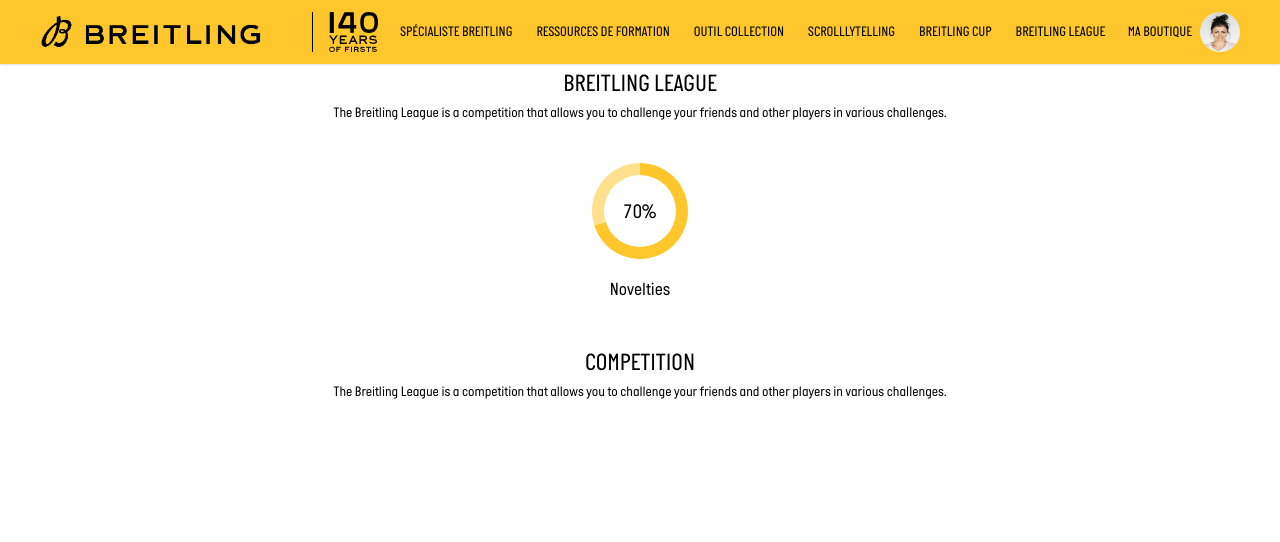
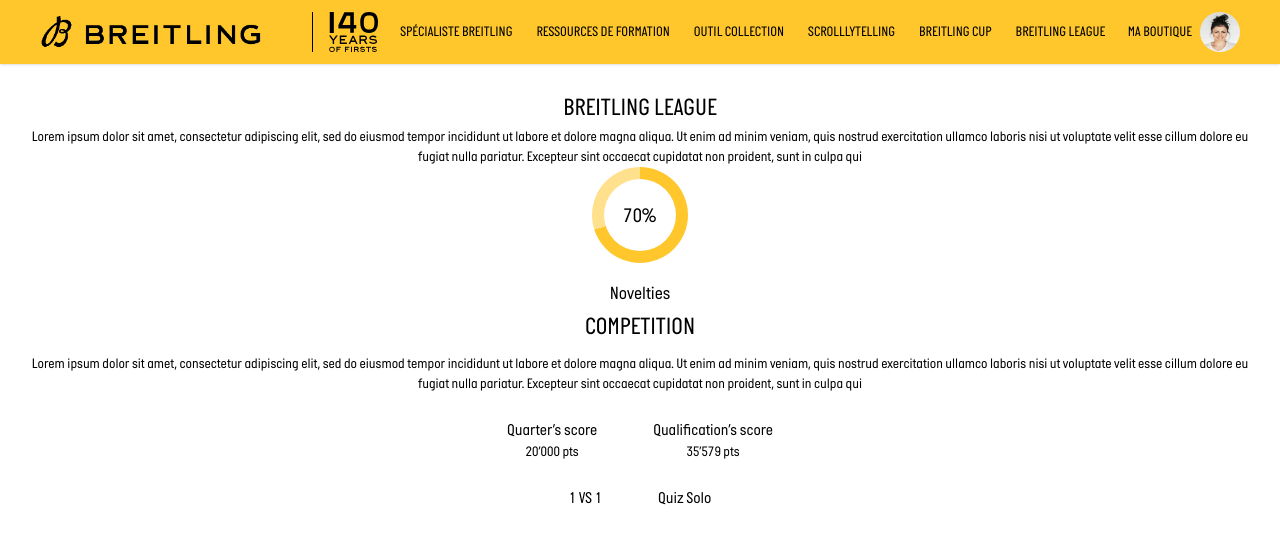
Before and after one commit to AgatheMakumbi/BreitlingLeagueFrontEnd, a Vue app: page /league in a window 1280 px wide. Shown: the top 542 px of the page. Built offline with nearby package versions, Linux system fonts and the light colour scheme.

Commit message:
update breitlingleague file

```diff
--- a/src/components/TheProgressBar.vue
+++ b/src/components/TheProgressBar.vue
@@ -20,7 +20,7 @@
   //increase the value each 10ms then update the progress and text content
   const timer = setInterval(() => {
     initialValue.value++;
-    console.log(initialValue.value);
+    //console.log(initialValue.value);
 
     const degree = (initialValue.value / 100) * 360;
     circularBar.style.background = `conic-gradient(#ffc72c ${degree}deg, #ffe08d 0deg)`;
--- a/src/components/pages/BreitlingLeague.vue
+++ b/src/components/pages/BreitlingLeague.vue
@@ -1,19 +1,44 @@
 <template>
-  <section href="#home" class="home">
-    <h1 class="pageTitle">Breitling League</h1>
+  <section href="#home" class="home centered">
+    <div class="learningWrapper centered">
+      <h1 class="pageTitle">Breitling League</h1>
 
-    <p>
-      The Breitling League is a competition that allows you to challenge your
-      friends and other players in various challenges.
+      <p>
+        Lorem ipsum dolor sit amet, consectetur adipiscing elit, sed do eiusmod tempor incididunt ut labore et dolore magna aliqua. Ut enim ad minim veniam, quis nostrud exercitation ullamco laboris nisi ut voluptate velit esse cillum dolore eu fugiat nulla pariatur. Excepteur sint occaecat cupidatat non proident, sunt in culpa qui
+      </p>
+
+      <TheProgressBar />
+    </div>
+    <div class="competitionWrapper centered">
+      <h1 class="pageTitle">Competition</h1>
+    <p class="mt-2">
+      Lorem ipsum dolor sit amet, consectetur adipiscing elit, sed do eiusmod tempor incididunt ut labore et dolore magna aliqua. Ut enim ad minim veniam, quis nostrud exercitation ullamco laboris nisi ut voluptate velit esse cillum dolore eu fugiat nulla pariatur. Excepteur sint occaecat cupidatat non proident, sunt in culpa qui
     </p>
 
-    <TheProgressBar />
+    <div class="competitionScore twoColums mt-6">
+      <div class="quarterScore centered">
+        <h2>Quarter’s score</h2>
+        <p class="score">20’000 pts</p>
+      </div>
+      <div class="qualificationScorecentered ">
+        <h2>Qualification’s score</h2>
+        <p class="score">35’579 pts</p>
+      </div>
+    </div>
+    <div class="twoColums mt-6">
+      <a class="quarterScore centered">
+        <h2>1 VS 1</h2>
 
-    <h1 class="pageTitle">Competition</h1>
-    <p>
-      The Breitling League is a competition that allows you to challenge your
-      friends and other players in various challenges.
-    </p>
+      </a>
+      <a class="qualificationScorecentered ">
+        <h2>Quiz Solo</h2>
+
+      </a>
+    </div>
+
+    </div>
+
+
   </section>
 
   <!-- <div>
@@ -46,7 +71,6 @@
 
 // Call the fetch function
 //fetchChallenges();
-
 </script>
 
 <style></style>
--- a/src/style.css
+++ b/src/style.css
@@ -21,8 +21,17 @@
     @apply text-black text-center text-sm;
   }
   section{
-    @apply text-center items-center justify-items-center;
+    @apply p-6;
   }
+
+  .learningWrapper{
+    @apply h-[100wh];
+  }
+  .twoColums{
+    @apply flex flex-row space-x-14 ;
+  }
+
+
 
 }
 @layer components {
@@ -31,7 +40,7 @@
   }
   /* Progress Bar */
   .progressBarWrapper {
-     @apply w-[70%] p-10 flex flex-col items-center justify-items-center;
+     @apply w-[70%]  flex flex-col items-center justify-items-center;
   }
   .circular-bar{
     @apply w-24 h-24 rounded-[50%] flex items-center justify-center;
@@ -58,8 +67,9 @@
     @apply text-black text-center  text-lg;
 
   }
-
-
+  .centered {
+    @apply text-center items-center justify-items-center;
+  }
 }
 
 
```
